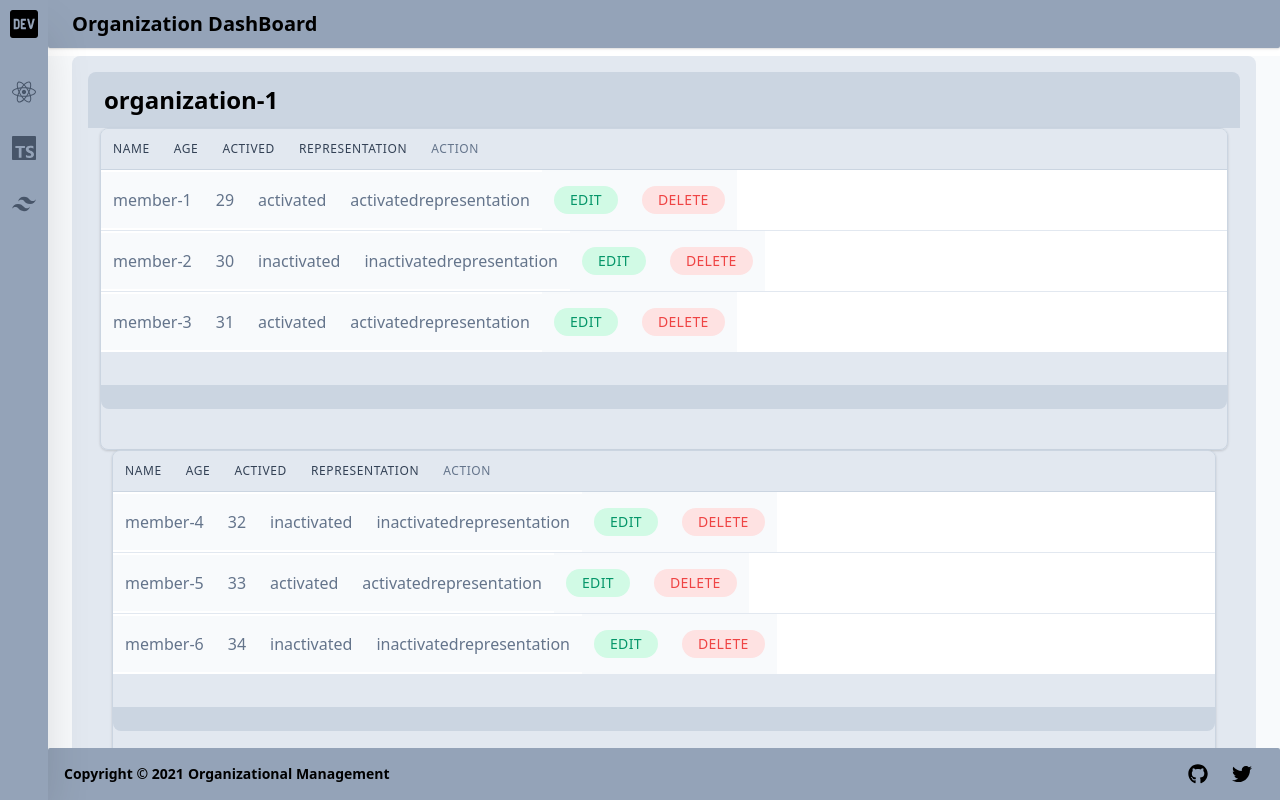
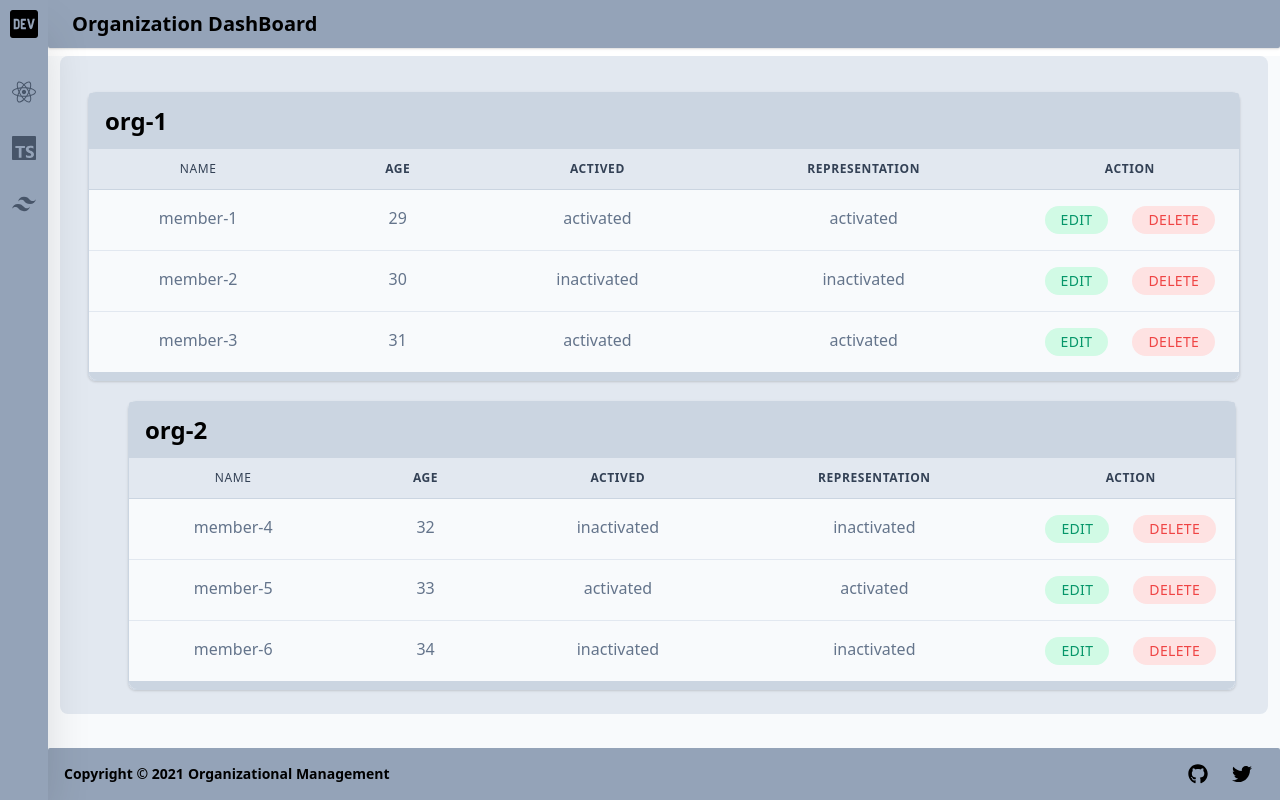
Before and after one commit to youkoucoding/organizational-management, a React (Create React App) app: page / in a window 1280 px wide. Built offline with nearby package versions, Linux system fonts and the light colour scheme; data requests are answered from the project's data file.

Commit message:
style: fix the table style to display orgs stacked

```diff
--- a/src/components/cards/Card.tsx
+++ b/src/components/cards/Card.tsx
@@ -4,11 +4,8 @@ import { Table } from "components";
 
 export const Card = ({ renderData }: { renderData: ReadyForRenderModel }) => {
   return (
-    <div className="mx-6 my-2 p-4 bg-gray-200 rounded-lg">
-      <CardTitle title={"organization-1"} />
-      <div className="pl-0 pr-0">
-        <Table key={renderData.id} renderData={renderData} />
-      </div>
+    <div className="mx-3 my-2 p-4 mb-12 bg-gray-200 rounded-lg">
+      <Table renderData={renderData} />
     </div>
   );
 };
--- a/src/components/cards/CardTitle.tsx
+++ b/src/components/cards/CardTitle.tsx
@@ -1,6 +1,6 @@
 export const CardTitle = ({ title }: { title: string }) => {
   return (
-    <div className="py-3 px-4 rounded-t-lg bg-gray-300 font-semibold text-2xl">
+    <div className="py-3 px-4 rounded-t-sm bg-gray-300 font-semibold text-2xl">
       {title}
     </div>
   );
--- a/src/components/footer/Footer.tsx
+++ b/src/components/footer/Footer.tsx
@@ -10,7 +10,7 @@ export const Footer = () => {
             <div className="text-sm text- font-semibold py-1 text-center md:text-left">
               Copyright © {new Date().getFullYear()}
               <a
-                href="#"
+                href="/"
                 className="text-dark-700 dark:text-light-300 hover:text-dark-300 dark:hover:text-light-500 text-sm font-semibold p-1"
               >
                 Organizational Management
--- a/src/components/sidebar/SideBar.tsx
+++ b/src/components/sidebar/SideBar.tsx
@@ -7,7 +7,10 @@ export const SideBar = () => {
     <aside className="md:left-0 md:block md:fixed md:top-0 md:bottom-0 md:overflow-y-auto shadow-2xl flex flex-col items-center justify-between w-12 z-40 bg-gray-400">
       <div className="md:flex-col md:items-stretch md:min-h-full px-0 flex items-center justify-center w-full mx-auto">
         {/* LOGO */}
-        <a className="flex item-center justify-center py-2">
+        <a
+          href="/"
+          className="flex item-center justify-center py-2 cursor-pointer"
+        >
           <FaDev size={32} />
         </a>
         {/* Decorative Buttons */}
--- a/src/components/table/DisplayRow.tsx
+++ b/src/components/table/DisplayRow.tsx
@@ -8,43 +8,28 @@ export const DisplayRow = ({ member }: { member: MemberModel }) => {
   const [showMemberModal, setShowMemberModal] = React.useState(false);
 
   return (
-    <tr className="w-full flex items-center">
-      <td className="w-2/9 px-3 py-4 whitespace-nowrap bg-gray-50">
+    <tr className="w-full grid grid-cols-9 gap-12 bg-gray-50">
+      <td className="col-span-2 px-3 py-4 whitespace-nowrap ">
         <p className="flex items-center justify-center text-gray-500 font-medium">
           {member.name}
         </p>
       </td>
-      <td className="w-1/9 px-3 py-4 whitespace-nowrap bg-gray-50">
+      <td className="col-span-1 px-3 py-4 whitespace-nowrap bg-gray-50">
         <p className="flex items-center justify-center text-gray-500 font-medium">
           {member.age}
         </p>
       </td>
-      <td className="w-2/9 px-3 py-4 whitespace-nowrap bg-gray-50">
-        <p className="flex items-center justify-start text-gray-500 font-medium">
+      <td className="col-span-2 px-3 py-4 whitespace-nowrap bg-gray-50">
+        <p className="flex items-center justify-center text-gray-500 font-medium">
           {member.status}
         </p>
       </td>
-      {/* <td className="w-2/9 px-3 py-4 whitespace-nowrap bg-gray-50">
-        <p className="flex items-center justify-center text-gray-500 font-medium text-sm uppercase tracking-wide">
-          {/* {member.status.toLocaleLowerCase() === "activated" ? (
-            <span className="bg-green-100 text-green-600 px-4 py-1 rounded-full">
-              activated
-            </span>
-          ) : (
-            <span className="bg-red-100 text-red-500 px-4 py-1 rounded-full">
-              inactivated
-            </span>
-          )}
-        </p>
-      </td> */}
-      <td className="w-2/9 px-3 py-4 whitespace-nowrap bg-gray-50">
+      <td className="col-span-2 px-3 py-4 whitespace-nowrap bg-gray-50">
         <p className="flex items-center justify-center text-gray-500 font-medium">
           {member.status}
-          {""}
-          {"representation"}
         </p>
       </td>
-      <td className="w-2/9 px-3 py-4 whitespace-nowrap bg-gray-50">
+      <td className="col-span-2 px-3 py-4 whitespace-nowrap bg-gray-50">
         <div className="flex flex-row space-x-6 items-center justify-center">
           <button
             className="bg-green-100 text-green-600 px-4 py-1 rounded-full text-sm uppercase tracking-wide font-medium"
--- a/src/components/table/Table.tsx
+++ b/src/components/table/Table.tsx
@@ -1,6 +1,6 @@
 import * as React from "react";
 
-// import { CardTitle } from "components/cards/CardTitle";
+import { CardTitle } from "components/cards/CardTitle";
 import { TableHead } from "components/table/TableHead";
 import { DisplayRow } from "components/table/DisplayRow";
 
@@ -9,37 +9,43 @@ import { ReadyForRenderModel } from "model";
 export const Table = ({ renderData }: { renderData: ReadyForRenderModel }) => {
   // nested component
   const nestedTable = renderData.children.map((child) => {
-    return <Table key={child.id} renderData={child as ReadyForRenderModel} />;
+    return (
+      <div className="relative flex flex-col border-l-4">
+        <div className="ml-8">
+          <Table key={child.id} renderData={child as ReadyForRenderModel} />
+        </div>
+      </div>
+    );
   });
 
   return (
-    <div className="w-full -my-2 py-2">
-      <div className="mx-2 sm:mx-6 lg:mx-1">
+    <div className="w-full mt-2 pt-3 pb-1">
+      <div className="mx-4 sm:mx-6 lg:mx-1">
         <div className="min-w-full sm:px-6 lg:px-2">
-          <div className="relative shadow border border-gray-300 sm:rounded-lg overflow-y-scroll">
-            <form className="h-80">
-              <table className="table-fixed h-64 min-w-full divide-y divide-gray-300 border-collapse ">
-                <thead className="sticky top-0 bg-gray-200 flex-col min-w-full w-full">
-                  {/* <CardTitle title="Organization-1" /> */}
+          <div className="relative shadow border border-gray-300 sm:rounded-lg">
+            <form>
+              <table className="h-64 rounded-t-xl min-w-full divide-y divide-gray-300">
+                <thead className="sticky z-0 bg-gray-200 flex-col min-w-full">
+                  <CardTitle title={renderData.name} />
                   <TableHead />
                 </thead>
                 <tbody className="flex flex-col bg-white divide-y divide-gray-200">
                   {/* {JSON.stringify(renderData)} */}
-                  {renderData.members.map((member) => (
-                    <React.Fragment key={member.name}>
+                  {renderData.members?.map((member) => (
+                    <div key={member.name}>
                       <DisplayRow
                         member={member}
                         // handleToEdit={handleToEdit}
                       />
-                    </React.Fragment>
+                    </div>
                   ))}
                 </tbody>
               </table>
-              <div className="sticky bottom-0 py-3 rounded-b-lg bg-gray-300" />
+              <div className="sticky bottom-0 py-1 rounded-b-lg bg-gray-300" />
             </form>
           </div>
-          {nestedTable}
         </div>
+        {nestedTable}
       </div>
     </div>
   );
--- a/src/components/table/TableHead.tsx
+++ b/src/components/table/TableHead.tsx
@@ -2,47 +2,37 @@ import React from "react";
 
 export const TableHead = () => {
   return (
-    <tr className="w-full flex">
+    <tr className="w-full grid grid-cols-9 gap-12">
       <th
         scope="col"
-        className="w-2/9 px-3 py-3 text-xs font-medium text-gray-700 uppercase tracking-wider"
+        className="col-span-2 px-3 py-3 text-xs font-medium text-gray-700 uppercase tracking-wider"
       >
-        <span className="flex items-center justify-center font-medium">
-          name
-        </span>
+        name
       </th>
       <th
         scope="col"
-        className="w-1/9 px-3 py-3 text-xs font-medium text-gray-700 uppercase tracking-wider"
+        className="col-span-1 px-3 py-3 text-xs font-semibold text-gray-700 uppercase tracking-wider"
       >
-        <span className="flex items-center justify-center font-medium">
-          age
-        </span>
+        age
       </th>
       <th
         scope="col"
-        className="w-2/9 px-3 py-3 text-xs font-medium text-gray-700 uppercase tracking-wider"
+        className="col-span-2 px-3 py-3 text-xs font-semibold text-gray-700 uppercase tracking-wider"
       >
-        <span className="flex items-center justify-start font-medium">
-          actived
-        </span>
+        actived
       </th>
       <th
         scope="col"
-        className="w-2/9 px-3 py-3 text-xs font-medium text-gray-700 uppercase tracking-wider"
+        className="col-span-2 px-3 py-3 text-xs font-semibold text-gray-700 uppercase tracking-wider"
       >
-        <span className="flex items-center justify-center font-medium">
-          representation
-        </span>
+        representation
       </th>
 
       <th
         scope="col"
-        className="w-2/9 px-3 py-3 text-xs font-medium text-gray-700 uppercase tracking-wider"
+        className="col-span-2 px-3 py-3 text-xs font-semibold text-gray-700 uppercase tracking-wider"
       >
-        <span className="flex items-center justify-center text-gray-500 font-medium">
-          action
-        </span>
+        action
       </th>
     </tr>
   );
--- a/src/container/main/Main.tsx
+++ b/src/container/main/Main.tsx
@@ -16,10 +16,7 @@ export const Main = () => {
   return (
     <div>
       {readyRenderDatas.map((data) => (
-        <div key={data.name}>
-          {console.log(data.children)}
-          <Card renderData={data} />
-        </div>
+        <Card key={data.name} renderData={data} />
       ))}
     </div>
   );
```
